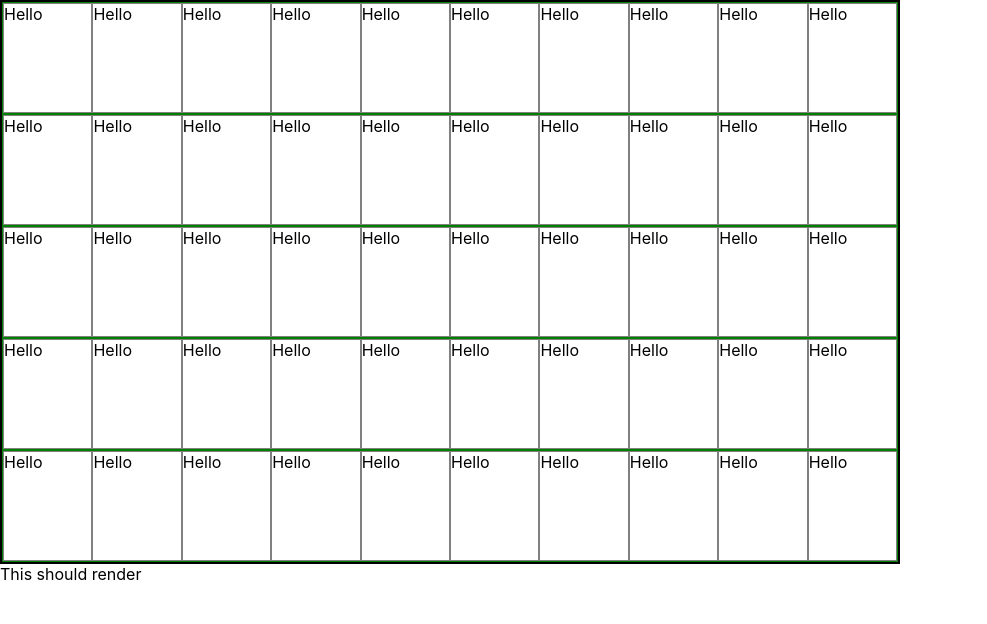
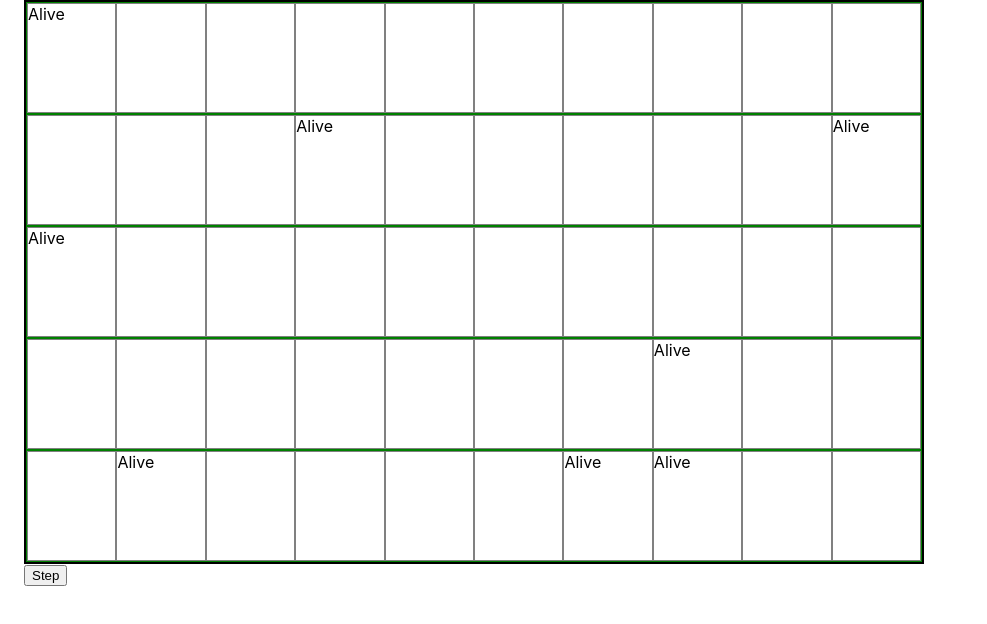
Before and after one commit to bharring52/react-toy, a React (Create React App) app: page / in a window 1280 px wide. Shown: the top 624 px of the page, without its empty margins (0-987 px from the left). Built offline with nearby package versions, Linux system fonts and the light colour scheme.

Commit message:
Handles initial state

```diff
--- a/src/App.js
+++ b/src/App.js
@@ -4,7 +4,7 @@ import { Board } from './components/board/board.js';
 
 function App() {
   return (
-    <div><Board rows={5} columns={10} />This should render</div>
+    <div><Board rows={5} columns={10} /></div>
   );
 }
 
--- a/src/components/board/board.css
+++ b/src/components/board/board.css
@@ -14,7 +14,7 @@
     flex-direction: row;
 }
 
-.board .row .space {
+.board .row .cell {
     border: 1px solid grey;
 
     flex: 1;
--- a/src/components/board/board.js
+++ b/src/components/board/board.js
@@ -1,44 +1,113 @@
 import React from 'react';
 import "./board.css";
-import { Space } from "./space/space.js";
+import Container from '@material-ui/core/Container';
+import { Cell } from "./cell/cell.js";
 
 export class Board extends React.Component {
     constructor(props) {
         super(props);
 
-        this.rows = this.props.rows || 8;
-        this.columns = this.props.columns || 8;
+        this.rows = this.props.rows || 5;
+        this.columns = this.props.columns || 5;
     }
 
     populate() {
-        this.spaces = Array(this.rows).fill(
-            Array(this.columns).fill({someprop: 'someval'})
+        this.fillInitialBoard();
+
+        this.assignNeighbors();
+    }
+
+    fillInitialBoard() {
+        this.cells = Array.from(
+            { length: this.rows },
+            () => Array.from(
+                { length: this.columns },
+                () => this.getStartingCell(0.25)
+            )
         );
+    }
+
+    getStartingCell(chanceIsAlive) {
+        return {
+            isAlive : (Math.random() + chanceIsAlive) >= 1
+        }
+    }
+
+    assignNeighbors() {
+        for (let i = 0; i < this.rows; i++) {
+            for (let j = 0; j < this.columns; j++) {
+                this.cells[i][j].neighbors = this.getNeighbors(i, j);
+            }
+        }
+    }
+
+    getNeighbors(row, column) {
+        const modifiers = [-1, 0, 1];
+
+        const neighbors = modifiers
+            .map(mod => row + mod )
+            .map(r => modifiers.map(mod => { return { row: r, column: column + mod } }))
+            .flat()
+            .filter(cell =>
+                cell.row !== row
+                && cell.column !== column)
+            .filter(cell =>
+                cell.row in this.cells
+                && cell.column in this.cells[cell.row]
+                );
+
+        return neighbors.map(neighbor =>
+            this.cells[neighbor.row][neighbor.column]
+            );
+    }
+
+    passTurn = () => {
+        this.cells.forEach(row => row.forEach(cell =>
+            cell.wasAlive = cell.isAlive
+        ));
+
+        this.cells.forEach(row => row.forEach(cell =>
+            cell.isAlive = this.willBeAlive(cell)
+        ));
+
+        alert('this happened');
+    }
+
+    willBeAlive = (cell) => {
+        const livingNeighbors = cell.neighbors
+            .filter(neighbor => neighbor.wasAlive)
+            .length;
+
+        return livingNeighbors === 3
+            || (livingNeighbors === 2 && cell.wasAlive);
     }
 
     render() {
         this.populate();
 
         return (
-            <div className="board">
-                {this.spaces.map((row, i) => this.renderRow(row, i))}
-            </div>
+            <Container>
+                <div className="board">
+                    {this.cells.map((row, i) => this.renderRow(row, i))}
+                </div>
+                <button onClick={this.passTurn}>Step</button>
+            </Container>
         );
     }
 
-    renderRow(row, key) {
+    renderRow(row, rowIndex) {
         return (
-            <div className="row" key={key}>
-                {row.map((space, i) =>
-                    this.renderSpace(space, i)
+            <div className="row" key={rowIndex}>
+                {row.map((cell, cellIndex) =>
+                    this.renderCell(cell, cellIndex)
                 )}
             </div>
         );
     }
 
-    renderSpace(space, key){
+    renderCell(cell, cellIndex){
         return (
-            <Space space={space} key={key}>fallback</Space>
+            <Cell cell={cell} key={cellIndex}>fallback</Cell>
         );
     };
 }
--- /dev/null
+++ b/src/components/board/cell/cell.js
@@ -0,0 +1,17 @@
+import React from 'react';
+
+export class Cell extends React.Component {
+    constructor(props) {
+        super(props);
+
+        this.cell = props.cell || {};
+    }
+
+    render () {
+        return (
+            <div className="cell">
+                {this.cell.isAlive ? "Alive" : ""}
+            </div>
+        );
+    }
+}
--- a/src/components/board/space/space.js
+++ /dev/null
@@ -1,10 +0,0 @@
-import React from 'react';
-
-export class Space extends React.Component {
-    render () {
-        console.log(this.props.space);
-        return (
-            <div className="space">Hello</div>
-        );
-    }
-}
```
